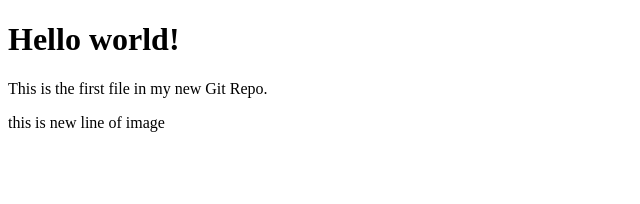
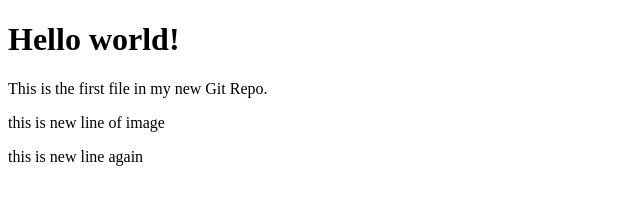
Before and after one commit to Mikey1012/hello-world, a plain HTML site: page index.html in a window 1280 px wide. Shown: the whole page, without its empty margins (0-640 px from the left). Drawn offline with Linux system fonts and the light colour scheme.

```diff
--- a/index.html
+++ b/index.html
@@ -8,6 +8,7 @@
 <h1>Hello world!</h1>
 <p>This is the first file in my new Git Repo.</p>
 <p>this is new line of image </p>
+<p>this is new line again</p>
 
 </body>
 </html>
```
